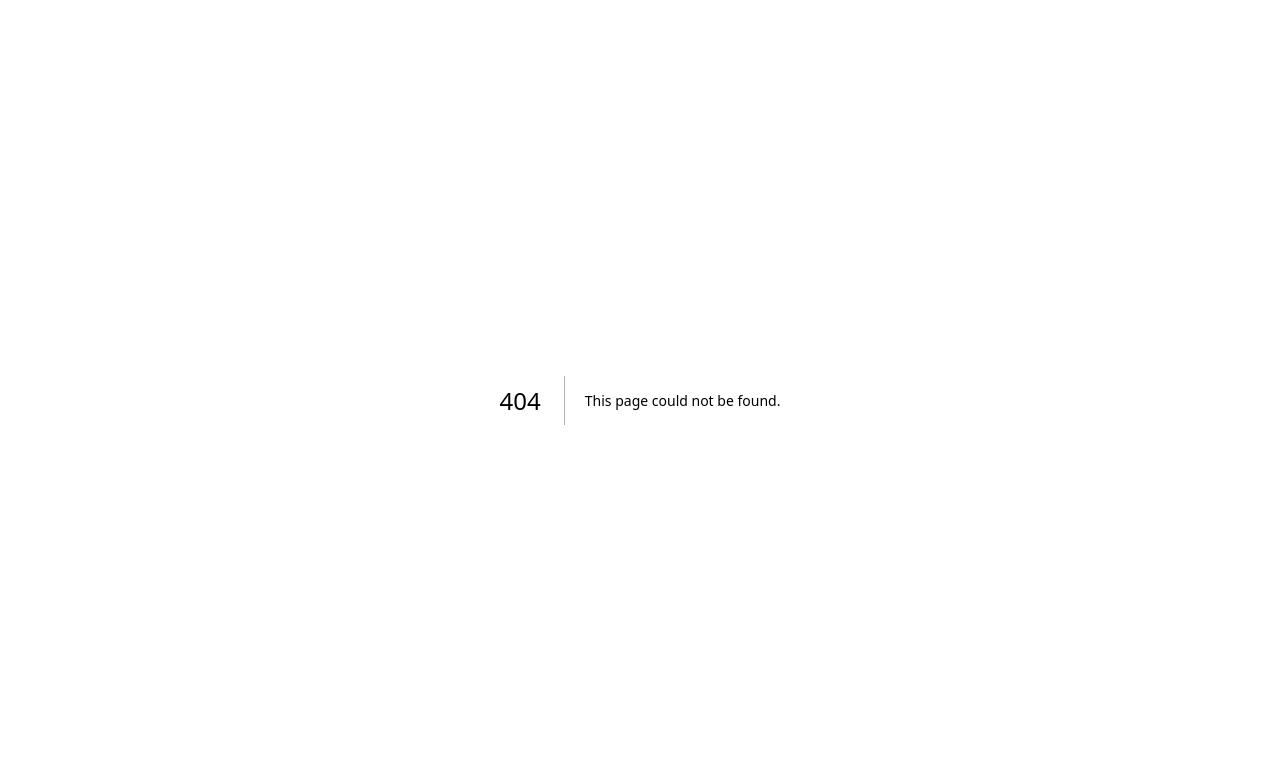
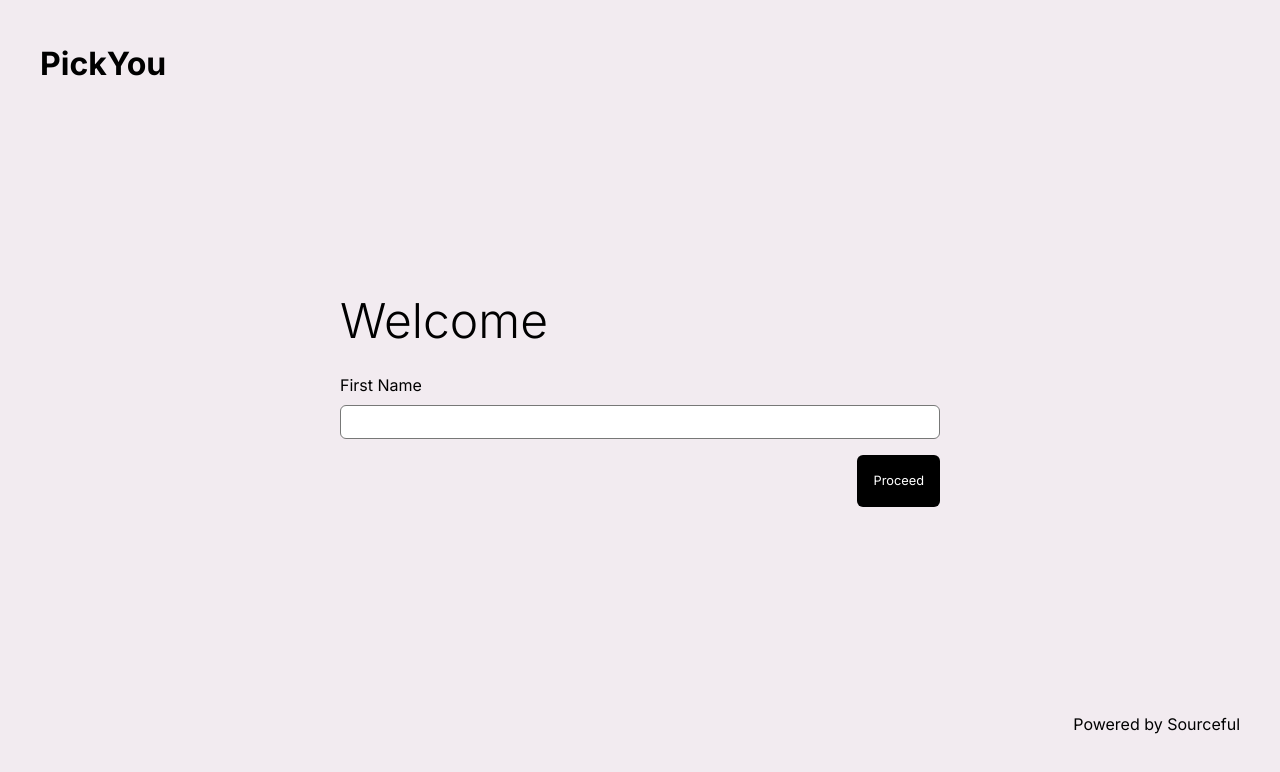
Before and after one commit to Teesam/PickYou-Sourceful, a Next.js app: page /welcome in a window 1280 px wide. Before the commit this address had no page. Shown: the top 772 px of the page. Built offline with nearby package versions, Linux system fonts and the light colour scheme.

Commit message:
added landing page

```diff
--- /dev/null
+++ b/src/app/home/page.tsx
@@ -0,0 +1,53 @@
+"use client"
+
+import {useState} from 'react';
+import Heading from '@/components/heading';
+import TopNav from '@/components/topNav';
+import Modal from '@/components/modal';
+import Upcoming from '@/components/upcoming';
+import { useGlobalStore } from '@/components/store/contextAPI';
+import useDecisionCalculator from '@/components/hooks/useDecisionCalculator';
+
+export default function Page() {
+  const [modal, setModal] = useState<boolean>(false);
+  const [currentNav, setCurrentNav] = useState<string>('Current Decision');
+  const [formType, setFormType] = useState<string>('');
+  const addNewAttribute = (): void => {
+    setModal(true);
+  }
+  const { choices } = useGlobalStore();
+  const {calculatedChoices} = useDecisionCalculator();
+
+  const closeModal = (): void => {
+    setModal(false);
+  }
+
+  const currentNavItem = (data: string) => {
+    setCurrentNav(data);
+  }
+
+  const showResult = () => {
+    console.log(calculatedChoices);
+  }
+
+  return (
+    <main className="bg-myWhite min-h-screen max-w-screen p-10 overflow-x-hidden pb-16">
+      <Heading/>
+      <TopNav setFormType = {setFormType} onClick={addNewAttribute}  passNavToProp = {currentNavItem} />
+      {
+        currentNav === 'Current Decision' ? <Upcoming /> : ''
+      }
+
+      {
+        choices.length < 1 ? '' :
+        <div className='w-full flex justify-end mt-8'>
+          <button disabled = {choices.length < 2} style={choices.length < 2 ? {opacity: '0.4'} : {}} onClick={showResult} className='sm:mb-2 sm:text-[.8rem] sm:p-1 text-myWhite xl:p-4 rounded-md cursor-pointer bg-black'>Get Decision</button>
+        </div>
+      }
+
+      {
+        modal ? <Modal formFor = {formType} onClick = {closeModal} /> : ''
+      }
+    </main>
+  )
+}
--- a/src/app/page.tsx
+++ b/src/app/page.tsx
@@ -1,64 +1,13 @@
 "use client"
 
-import {useState} from 'react';
-import Heading from '@/components/heading';
-import TopNav from '@/components/topNav';
-import Modal from '@/components/modal';
-import Upcoming from '@/components/upcoming';
-import { useGlobalStore } from '@/components/store/contextAPI';
+import Welcome from './welcome/page';
 
-type Attribute = {
-  score: string,
-  weight: string
-}
+export default function App() {
 
-interface FormData {
-title: string;
-calories: Attribute,
-  cost: Attribute,
-  protein: Attribute,
-  taste: Attribute
-}
-
-export default function Home() {
-  const [modal, setModal] = useState<boolean>(false);
-  const [currentNav, setCurrentNav] = useState<string>('Current Decision');
-  const [formType, setFormType] = useState<string>('');
-  const addNewAttribute = (): void => {
-    setModal(true);
-  }
-  const { choices, setChoices } = useGlobalStore();
-
-  const closeModal = (): void => {
-    setModal(false);
-  }
-
-  const clearChoices = () => {
-    setChoices([]);
-  }
-
-  const currentNavItem = (data: string) => {
-    setCurrentNav(data);
-  }
 
   return (
-    <main className="bg-myWhite min-h-screen max-w-screen p-10 overflow-x-hidden pb-16">
-      <Heading/>
-      <TopNav setFormType = {setFormType} onClick={addNewAttribute}  passNavToProp = {currentNavItem} />
-      {
-        currentNav === 'Current Decision' ? <Upcoming /> : ''
-      }
-
-      {
-        choices.length < 1 ? '' :
-        <div className='w-full flex justify-end mt-8'>
-          <button className='sm:mb-2 sm:text-[.8rem] sm:p-1 text-myWhite xl:p-4 rounded-md cursor-pointer bg-black'>Get Decision</button>
-        </div>
-      }
-
-      {
-        modal ? <Modal formFor = {formType} onClick = {closeModal} /> : ''
-      }
-    </main>
+    <div>
+      <Welcome />
+    </div>
   )
 }
--- /dev/null
+++ b/src/app/result/page.tsx
@@ -0,0 +1,7 @@
+export const Page = () => {
+    return(
+        <div>
+
+        </div>
+    )
+}
--- /dev/null
+++ b/src/app/welcome/page.tsx
@@ -0,0 +1,41 @@
+'use client'
+
+import { useGlobalStore } from "@/components/store/contextAPI";
+import Link from 'next/link';
+
+
+const Page: React.FC = () => {
+    const {setUserName} = useGlobalStore()
+    const addName = (e: React.ChangeEvent<HTMLInputElement>) => {
+        setUserName(e.target.value);
+    }
+    return(
+        <div className="flex flex-col justify-between bg-grey min-h-screen max-w-screen p-10 overflow-x-hidden pb-16">
+            <div>
+                <p className="text-[2rem] font-bold">PickYou</p>
+            </div>
+            <div className="flex justify-center">
+                <div className="items-center w-[50%]">
+                    <p className="font-light text-[3rem] mb-4">Welcome</p>
+                    <div className="flex flex-col">
+                        <label className="mb-2">First Name</label>
+                        <input
+                            onChange={addName}
+                            className='w-full mr-8 border border-deepGrey rounded-md outline-none pt-1 pb-1 pr-2 pl-2'
+                        />
+                    </div>
+                    <div className="flex justify-end mt-4">
+                        <Link href="/home">
+                            <button className="sm:mb-2 sm:text-[.8rem] sm:p-1 text-myWhite xl:p-4 rounded-md cursor-pointer bg-black">Proceed</button>
+                        </Link>
+                    </div>
+                </div>
+            </div>
+            <div className="flex justify-end">
+                <p>Powered by Sourceful</p>
+            </div>
+        </div>
+    )
+}
+
+export default Page;
--- a/src/components/choiceForm.tsx
+++ b/src/components/choiceForm.tsx
@@ -80,10 +80,12 @@ const ChoiceForm: React.FC = () => {
     if(empty){
         return toast.error('All scores must be provided!')
     }else if(isChoice){
-        return toast.error('Choice already exists');
+        return toast.error('Choice already exists!');
+    }else if(myChoice.title === ''){
+        return toast.error('Title must be provided!')
     }
 
-    if(!isChoice && !empty){
+    if(!isChoice && !empty && myChoice.title !== ''){
         setUpdate(prev => prev + 1)
         setChoices(prev => [...prev, myChoice]);
         clearForm();
--- a/src/components/heading.tsx
+++ b/src/components/heading.tsx
@@ -1,18 +1,18 @@
 'use client'
 
 import {useState} from 'react';
+import { useGlobalStore } from './store/contextAPI';
 
 const Heading = () => {
 
-    const [user] = useState({firstName: 'Sam'})
-
+    const {userName} = useGlobalStore()
     return(
         <div className="flex justify-between mb-12 items-center sm:items-start">
             <div>
                 <h1 className='font-bold text-[2rem]'>PickYou</h1>
                 <p className='text-deepGrey'>Make the best decisions for you.</p>
             </div>
-            <p>{`Hi, ${user.firstName}`}</p>
+            <p>{`Hi, ${userName}`}</p>
         </div>
     )
 }
--- /dev/null
+++ b/src/components/hooks/useDecisionCalculator.tsx
@@ -0,0 +1,34 @@
+import { useState, useEffect } from 'react';
+import { useGlobalStore } from '../store/contextAPI';
+
+interface CalculatedChoices {
+    title: string;
+    scores: number[];
+}
+
+const useDecisionCalculator = () => {
+    const [calculatedChoices, setCalculatedChoices] = useState<CalculatedChoices[]>([]);
+    const { choices, attributes } = useGlobalStore();
+
+    useEffect(() => {
+        const updatedCalculatedChoices = choices.map((choice) => {
+            const title = choice.title;
+            const scores: number[] = [];
+
+            for (let j = 0; j < choice.attributes.length; j++) {
+                scores.push(Number(choice.attributes[j].score) * Number(attributes[j].weight));
+            }
+
+            return {
+                title: title,
+                scores: scores,
+            };
+        });
+
+        setCalculatedChoices(updatedCalculatedChoices);
+    }, [choices, attributes]);
+
+    return { calculatedChoices };
+};
+
+export default useDecisionCalculator;
--- a/src/components/store/contextAPI.tsx
+++ b/src/components/store/contextAPI.tsx
@@ -21,20 +21,25 @@ interface contextProps {
   setChoices: Dispatch<SetStateAction<FormData[]>>,
   attributes: Attribute[],
   setAttributes: Dispatch<SetStateAction<Attribute[]>>
+  userName: string,
+  setUserName: Dispatch<SetStateAction<string>>
 }
 
 const GlobalStore = createContext<contextProps>({
   choices: [],
   setChoices: (): FormData[] => [],
   attributes: [],
-  setAttributes: (): Attribute[] => []
+  setAttributes: (): Attribute[] => [],
+  userName: '',
+  setUserName: (): string => ''
 })
 
 export const GlobalStoreProvider: React.FC<GlobalStoreProviderProps> = ({children}) => {
   const [ choices, setChoices ] = useState<FormData[]>([]);
-  const [ attributes, setAttributes ] = useState<Attribute[]>([])
+  const [ attributes, setAttributes ] = useState<Attribute[]>([]);
+  const [ userName, setUserName ] = useState<string>('')
 
-  return <GlobalStore.Provider  value={{ choices, setChoices, attributes, setAttributes }}>
+  return <GlobalStore.Provider  value={{ choices, setChoices, attributes, setAttributes, userName, setUserName }}>
           {children}
         </GlobalStore.Provider>
 }
```
